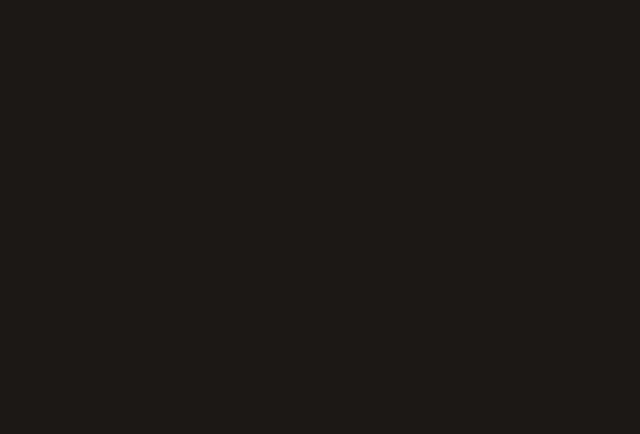
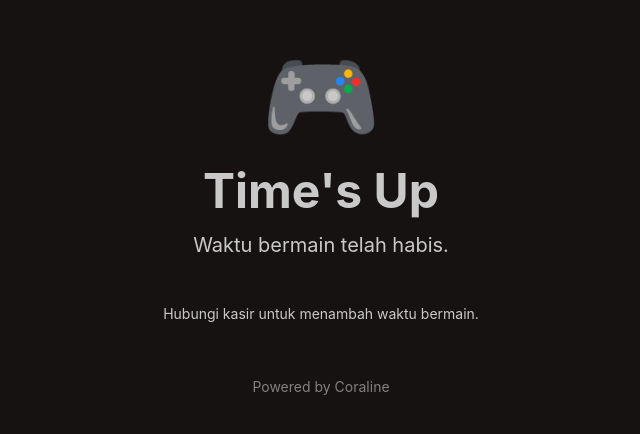
Before and after one commit to teaparty-id/coral-server, a Nuxt app: page /timesup in a window 1280 px wide. Before the commit this address had no page. Shown: the part 178-612 px from the top of the page, without its empty margins (319-959 px from the left). Built offline with nearby package versions, Linux system fonts and the light colour scheme.

Commit message:
feat: add Time's Up page with layout and alert message

```diff
--- /dev/null
+++ b/app/pages/timesup.vue
@@ -0,0 +1,21 @@
+<script setup lang="ts">
+definePageMeta({
+  layout: false,
+});
+</script>
+
+<template>
+  <div class="min-h-screen bg-base-200 flex items-center justify-center">
+    <div class="text-center px-6">
+      <div class="text-8xl mb-6">🎮</div>
+
+      <h1 class="text-5xl font-bold mb-4">Time's Up</h1>
+
+      <p class="text-xl mb-8">Waktu bermain telah habis.</p>
+
+      <div class="alert max-w-md mx-auto">Hubungi kasir untuk menambah waktu bermain.</div>
+
+      <p class="mt-10 text-sm opacity-60">Powered by Coraline</p>
+    </div>
+  </div>
+</template>
```
